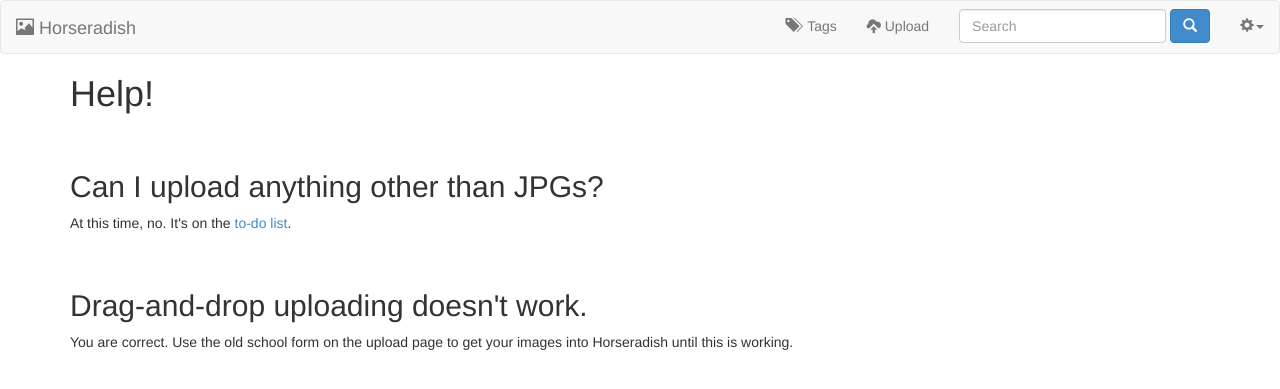
After one commit to sunlightlabs/horseradish, a Django app: page /help/ in a window 1280 px wide. The commit adds this page. Shown: the top 389 px of the page. Run offline with Django 3.2, Linux system fonts and the light colour scheme; the visitor is signed in with stand-in values (Sample User, id 1); some libraries are stand-ins or nearby versions.

Commit message:
Add help view

```diff
--- a/horseradish/templates/base.html
+++ b/horseradish/templates/base.html
@@ -18,6 +18,7 @@
 				   -moz-column-count: 6;
 				        column-count: 6;
 			}
+			.qa { margin: 4em 0; }
 		</style>
 	</head>
 	<body>
@@ -37,7 +38,14 @@
 							<button type="submit" class="btn btn-primary"><span class="glyphicon glyphicon-search"></span></button>
 						</form>
 					</li>
-					<li><a href="/logout/"><span class="glyphicon glyphicon-log-out"></span>&nbsp;Log Out</a></li>
+					<li class="dropdown">
+						<a href="#" class="dropdown-toggle" data-toggle="dropdown"><span class="glyphicon glyphicon-cog"></span><b class="caret"></b></a>
+						<ul class="dropdown-menu">
+							<li><a href="{% url 'horseradish.help' %}"><span class="glyphicon glyphicon-question-sign"></span>&nbsp;Help</a></li>
+							<li class="divider"></li>
+							<li><a href="/logout/"><span class="glyphicon glyphicon-log-out"></span>&nbsp;Log Out</a></li>
+						</ul>
+					</li>
 				</ul>
 			{% endif %}
 		</nav>
--- /dev/null
+++ b/horseradish/templates/help.html
@@ -0,0 +1,15 @@
+{% extends "base.html" %}
+
+{% block content %}
+    <h1>Help!</h1>
+
+    <div class="qa">
+        <h2>Can I upload anything other than JPGs?</h2>
+        <p>At this time, no. It's on the <a href="https://github.com/sunlightlabs/horseradish/issues/4">to-do list</a>.</p>
+    </div>
+
+    <div class="qa">
+        <h2>Drag-and-drop uploading doesn't work.</h2>
+        <p>You are correct. Use the old school form on the upload page to get your images into Horseradish until this is working.</p>
+    </div>
+{% endblock %}
--- a/horseradish/urls.py
+++ b/horseradish/urls.py
@@ -1,11 +1,14 @@
 from django.conf.urls import patterns, include, url
+from django.contrib import admin
+from django.contrib.auth.decorators import login_required
 
-from django.contrib import admin
+from horseradish.views import HelpView
+
 admin.autodiscover()
-
 
 urlpatterns = patterns('',
     url(r'^admin/', include(admin.site.urls)),
+    url(r'^help/$', login_required(HelpView.as_view()), name='horseradish.help'),
     url(r'^search/', include('haystack.urls')),
     url(r'^', include('googleauth.urls')),
     url(r'^', include('photolib.urls')),
--- a/horseradish/views.py
+++ b/horseradish/views.py
@@ -0,0 +1,5 @@
+from django.views.generic.base import TemplateView
+
+
+class HelpView(TemplateView):
+    template_name = "help.html"
--- a/requirements.txt
+++ b/requirements.txt
@@ -12,7 +12,11 @@
 django-pagination-bootstrap==1.0.5
 django-storages==1.1.8
 django-taggit==0.11.1
+gevent==1.0
+greenlet==0.4.1
+gunicorn==18.0
 pilkit==1.1.5
+psycopg2==2.5.1
 pyelasticsearch==0.6.1
 python-openid==2.2.5
 requests==2.0.1
```
